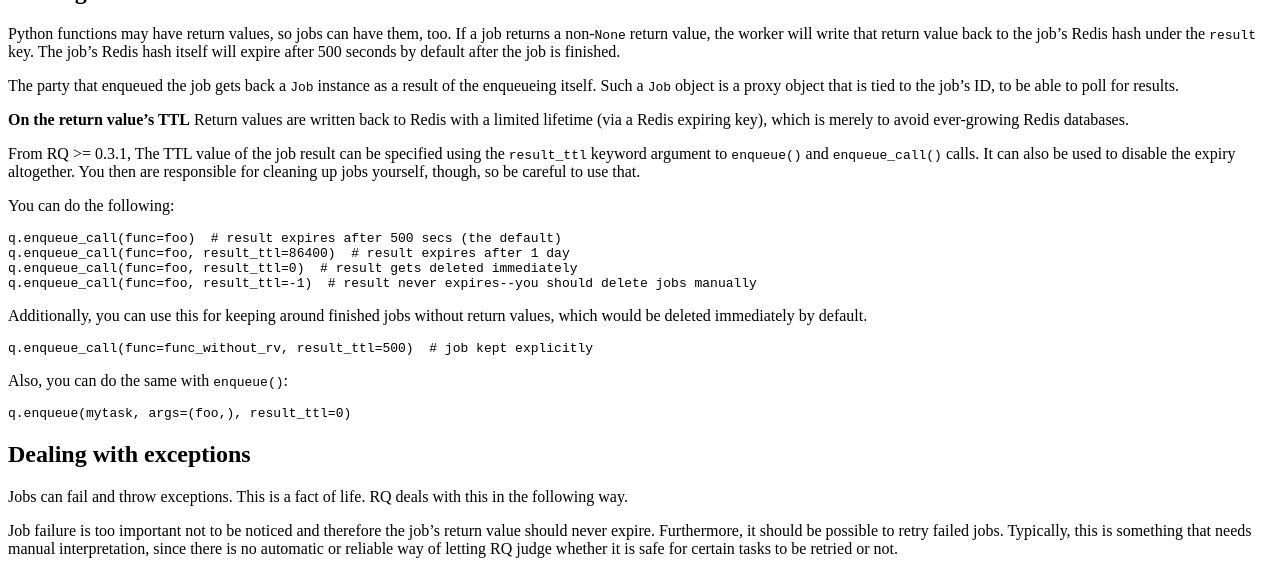
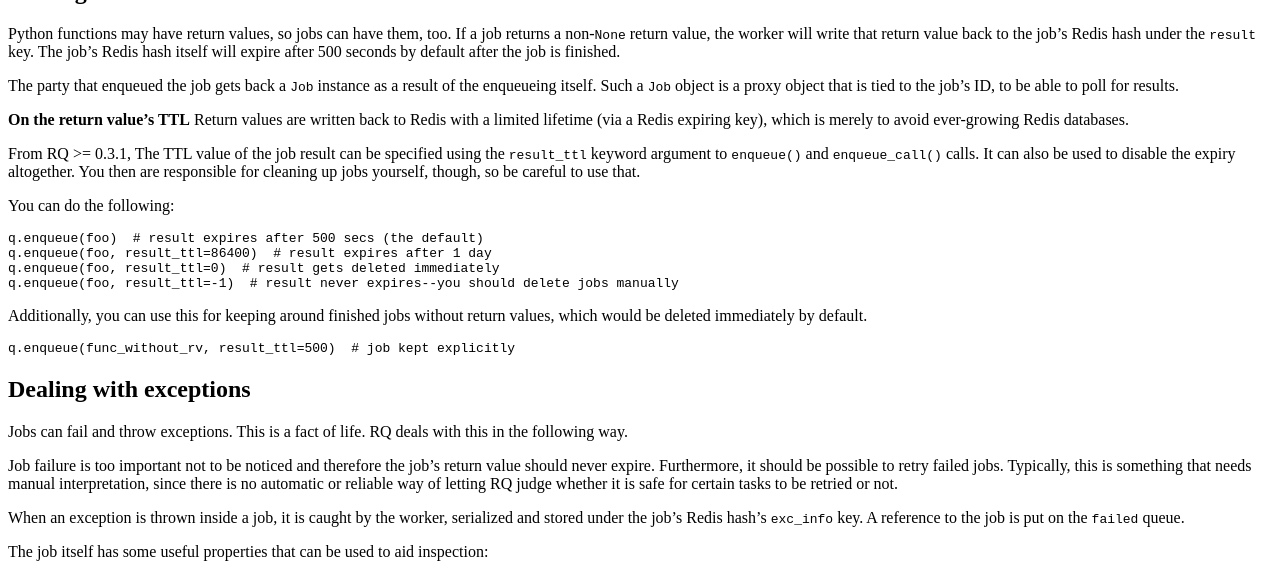
Before and after one commit to rq/rq, a Jekyll site: the page built from docs/results.md, in a window 1280 px wide and 900 px high, cut to the strip 324-900 px from the top of the window. Built offline with Jekyll 4.4.1, drawn with Linux system fonts in a browser that asks for light colours; some web fonts are replaced; Markdown is read by kramdown in place of the engine named in the settings.

Commit message:
Encourage the use of `enqueue()`

```diff
--- a/docs/results.md
+++ b/docs/results.md
@@ -30,19 +30,15 @@
 
 You can do the following:
 
-    q.enqueue_call(func=foo)  # result expires after 500 secs (the default)
-    q.enqueue_call(func=foo, result_ttl=86400)  # result expires after 1 day
-    q.enqueue_call(func=foo, result_ttl=0)  # result gets deleted immediately
-    q.enqueue_call(func=foo, result_ttl=-1)  # result never expires--you should delete jobs manually
+    q.enqueue(foo)  # result expires after 500 secs (the default)
+    q.enqueue(foo, result_ttl=86400)  # result expires after 1 day
+    q.enqueue(foo, result_ttl=0)  # result gets deleted immediately
+    q.enqueue(foo, result_ttl=-1)  # result never expires--you should delete jobs manually
 
 Additionally, you can use this for keeping around finished jobs without return
 values, which would be deleted immediately by default.
 
-    q.enqueue_call(func=func_without_rv, result_ttl=500)  # job kept explicitly
-
-Also, you can do the same with `enqueue()`:
-
-    q.enqueue(mytask, args=(foo,), result_ttl=0)
+    q.enqueue(func_without_rv, result_ttl=500)  # job kept explicitly
 
 
 ## Dealing with exceptions
```
